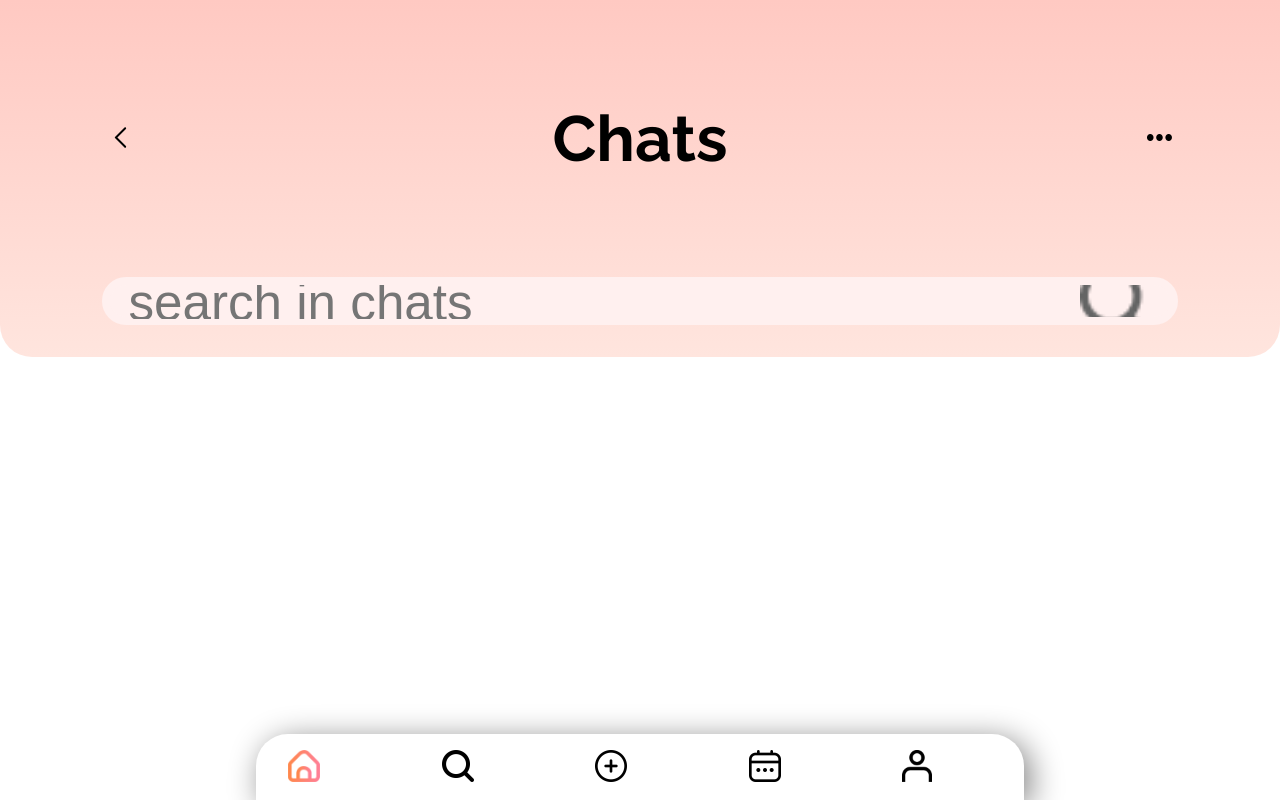
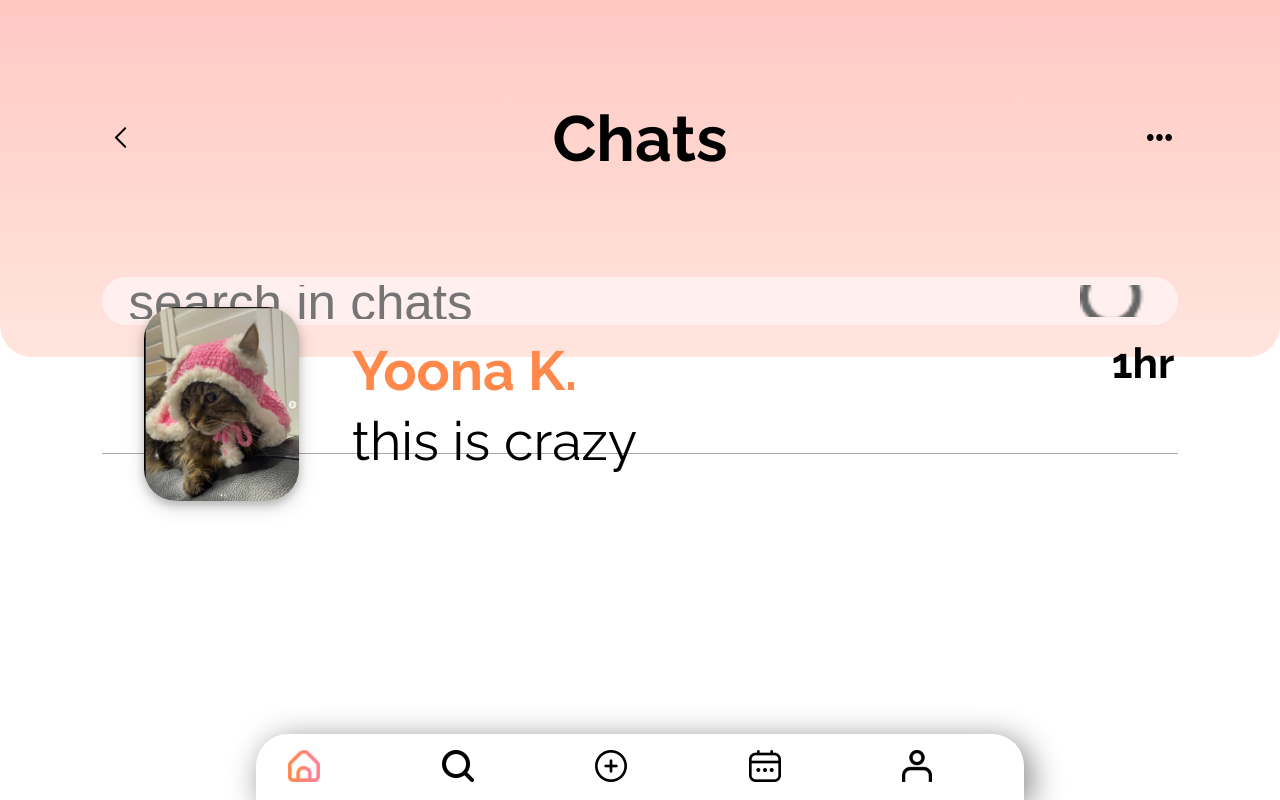
Before and after one commit to anotruong/pear, a React (Create React App) app in the folder client/: page / in a window 1280 px wide. Built offline with nearby package versions, Linux system fonts and the light colour scheme.

Commit message:
individual chat

```diff
--- a/client/src/components/searchBar.js
+++ b/client/src/components/searchBar.js
@@ -14,7 +14,7 @@ const SearchBar = ({ placeholder, ...otherProps}) => {
   const rightMargin = !otherProps.rightMargin ? '0rem' : '2rem';
   const bgColor = '#' + otherProps.bgColor;
 
-  console.log(otherProps)
+  // console.log(otherProps)
 
   return (
     <div id='searchBar-container'>
--- a/client/src/mock-data.json
+++ b/client/src/mock-data.json
@@ -2,7 +2,7 @@
   "accounts": [
     {
       "id": "001",
-      "username": "sharky21",
+      "userIdname": "sharky21",
       "password": "laksdjf22#@#",
       "firstName": "yoona",
       "lastName": "kim",
@@ -12,7 +12,7 @@
     },
     {
       "id": "002",
-      "username": "velveetaVreeland",
+      "userIdname": "velveetaVreeland",
       "password": "alsdjkf12#",
       "firstName": "vaungh",
       "lastName": "vreeland",
@@ -22,7 +22,7 @@
     },
     {
       "id": "003",
-      "username": "tatioca",
+      "userIdname": "tatioca",
       "password": "laksdjf123213",
       "firstName": "tatiana",
       "lastName": "hernadez",
@@ -32,7 +32,7 @@
     },
     {
       "id": "004",
-      "username": "sundae",
+      "userIdname": "sundae",
       "password": "",
       "firstName": "sunni",
       "lastName": "moon",
@@ -42,7 +42,7 @@
     },
     {
       "id": "005",
-      "username": "hiHyeon",
+      "userIdname": "hiHyeon",
       "password": "oweru21",
       "firstName": "hye-yeon",
       "lastName": "lee",
@@ -151,31 +151,31 @@
   ],
   "openInvite": [
     {
-      "userId": "002",
+      "userIdId": "002",
       "restId": "789",
       "time": "2-4pm",
       "date": "thursday"
     },
     {
-      "userId": "003",
+      "userIdId": "003",
       "restId": "493",
       "time": "8-9Pm",
       "date": "friday"
     },
     {
-      "userId": "004",
+      "userIdId": "004",
       "restId": "012",
       "time": "11am-12pm",
       "date": "thursday"
     },
     {
-      "userId": "005",
+      "userIdId": "005",
       "restId": "098",
       "time": "6-7pm",
       "date": "monday"
     },
     {
-      "userId": "001",
+      "userIdId": "001",
       "restId": "029",
       "time": "1-3pm",
       "date": "tuesday"
@@ -183,19 +183,19 @@
   ],
   "openConvo": [
     {
-      "user": "001",
+      "userId": "001",
       "lastMessage": "See you soon"
     },
     {
-      "user": "002",
+      "userId": "002",
       "lastMessage": "See you soon"
     },
     {
-      "user": "003",
+      "userId": "003",
       "lastMessage": "See you soon"
     },
     {
-      "user": "004",
+      "userId": "004",
       "lastMessage": "See you soon"
     }
   ]
--- a/client/src/pages/chat/chat.css
+++ b/client/src/pages/chat/chat.css
@@ -51,3 +51,73 @@ button#expandBtn {
   background-position: center;
   background-image: url('../../images/expand-btn.png')
 }
+
+/* individual chat div */
+
+.chatHistory-container {
+  /* background: lightblue; */
+  width: 100%;
+  height: 12%;
+  display: flex;
+  justify-content: center;
+}
+
+.chatHistory-flex {
+  display: flex;
+  flex-direction: row;
+  align-items: center;
+  flex-wrap: nowrap;
+  height: 100%;
+  width: 100%;
+  /* background: LAVENDER; */
+  border-bottom: darkgray .1rem solid;
+  justify-content: space-around;
+  max-width: -webkit-fill-available;
+  /* padding: 0vh 3vh; */
+  margin: 0vh 8vw;
+}
+
+.chatHistory-flex img.profileIcon {
+  width: 65%;
+  box-shadow: 0 4px 8px 0 rgba(0, 0, 0, 0.2), 0 6px 20px 0 rgba(0, 0, 0, 0.15);}
+
+.preview-container {
+  height: 100%;
+  width: 80%;
+  padding: .5rem 0rem;
+  max-height: -webkit-fill-available;
+  display: flex;
+  flex-direction: column;
+  justify-content: center;
+}
+
+.horizontal-flex {
+  display: inline-flex;
+  flex-direction: row;
+  justify-content: space-between;
+  width: 100%;
+}
+
+.horizontal-flex p.fullName {
+  font-size: 4.3vw;
+  font-weight: bolder;
+  /* color: black; */
+}
+
+p.lastSent {
+  font-size: 3.3vw;
+  font-weight: bold;
+  /* color: grey; */
+}
+
+.preview-container p {
+  margin: .2rem;
+}
+
+p.previewMsg {
+  display: inline-flex;
+  justify-content: flex-start;
+  width: 100%;
+  font-weight: 400;
+  font-size: 4.2vw;
+}
--- a/client/src/pages/chat/chatIndex.js
+++ b/client/src/pages/chat/chatIndex.js
@@ -1,9 +1,10 @@
 import React from 'react';
+import mockData from '../../mock-data.json';
+import NaviBar from '../../components/naviBar';
+import SearchBar from '../../components/searchBar';
 
-import NaviBar from '../../components/naviBar';
+import tempPic from '../../images/tempPP.png';
 
-
-import SearchBar from '../../components/searchBar';
 import './chat.css'
 
 /*
@@ -32,7 +33,24 @@ import './chat.css'
 
 const ChatIndex = () => {
 
-  // const chatDiv =
+  console.log(mockData.openConvo[0])
+  console.log(mockData.accounts)
+
+  /*
+  To find firstname, use value of 'mockData.openConvo.userId' and iterate through 'mockData.accounts' and evaluate the 'userId' to 'id'.
+  return the values of the 'firstName' and 'lastName'
+
+  */
+  const userId = mockData.openConvo[0].userId;
+  console.log(`userId is ${userId}`)
+
+  const account = mockData.accounts.filter(acc => acc.id === userId)[0];
+
+  const fullName = `${account.firstName} ${account.lastName.substring(0,1)}.`;
+
+  console.log(fullName)
+
+  // console.log(account[0].firstName)
 
   return(
     <div id='chatIndex-container' >
@@ -61,8 +79,22 @@ const ChatIndex = () => {
       <div className='chatHistory-container'>
         <div className='chatHistory-flex'>
           {/* Iterate through mockData.json to display chat history */}
-          <div className='chat' >
+          {/* <div className='profileInfo' >
+            <img src={tempPic} />
+          </div> */}
+          <div className='icon-container'>
+            <img
+              src={tempPic}
+              className='profileIcon'
+            />
 
+          </div>
+          <div className='preview-container' >
+            <div className='horizontal-flex'>
+              <p className='fullName'>{fullName}</p>
+              <p className='lastSent'>1hr</p>
+            </div>
+            <p className='previewMsg'>this is crazy</p>
           </div>
         </div>
       </div>
```
